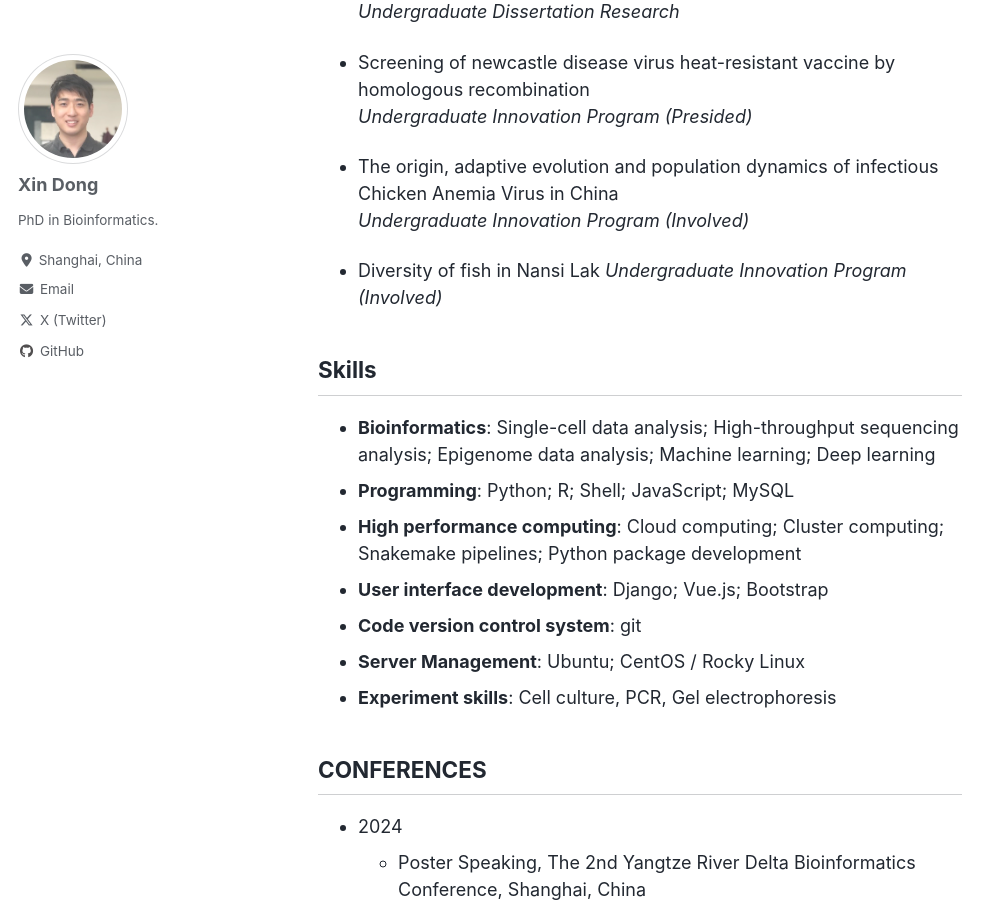
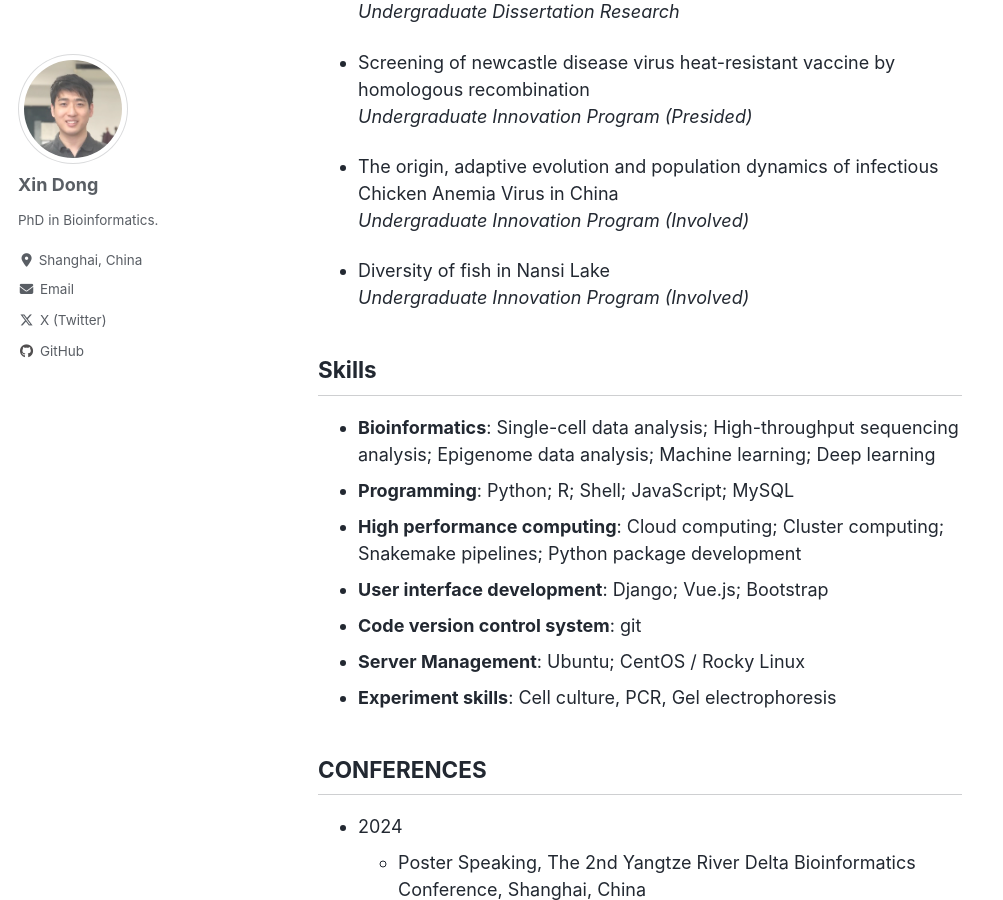
Before and after one commit to xindong95/xindong95.github.io, a Jekyll site: the page built from _pages/cv.md, in a window 1280 px wide and 900 px high, scrolled down 1374 px. Shown: the whole window, without its empty margins (0-1003 px from the left). Built offline with Jekyll 4.4.1, drawn with Linux system fonts in a browser that asks for light colours; cached includes are drawn as plain includes.

Commit message:
update typo

```diff
--- a/_pages/cv.md
+++ b/_pages/cv.md
@@ -44,7 +44,7 @@ School of Life Sciences, Shandong Normal University, China
 - The origin, adaptive evolution and population dynamics of infectious Chicken Anemia Virus in China
 *Undergraduate Innovation Program (Involved)*
 
-- Diversity of fish in Nansi Lak
+- Diversity of fish in Nansi Lake
 *Undergraduate Innovation Program (Involved)*
 
 ## Skills
```
